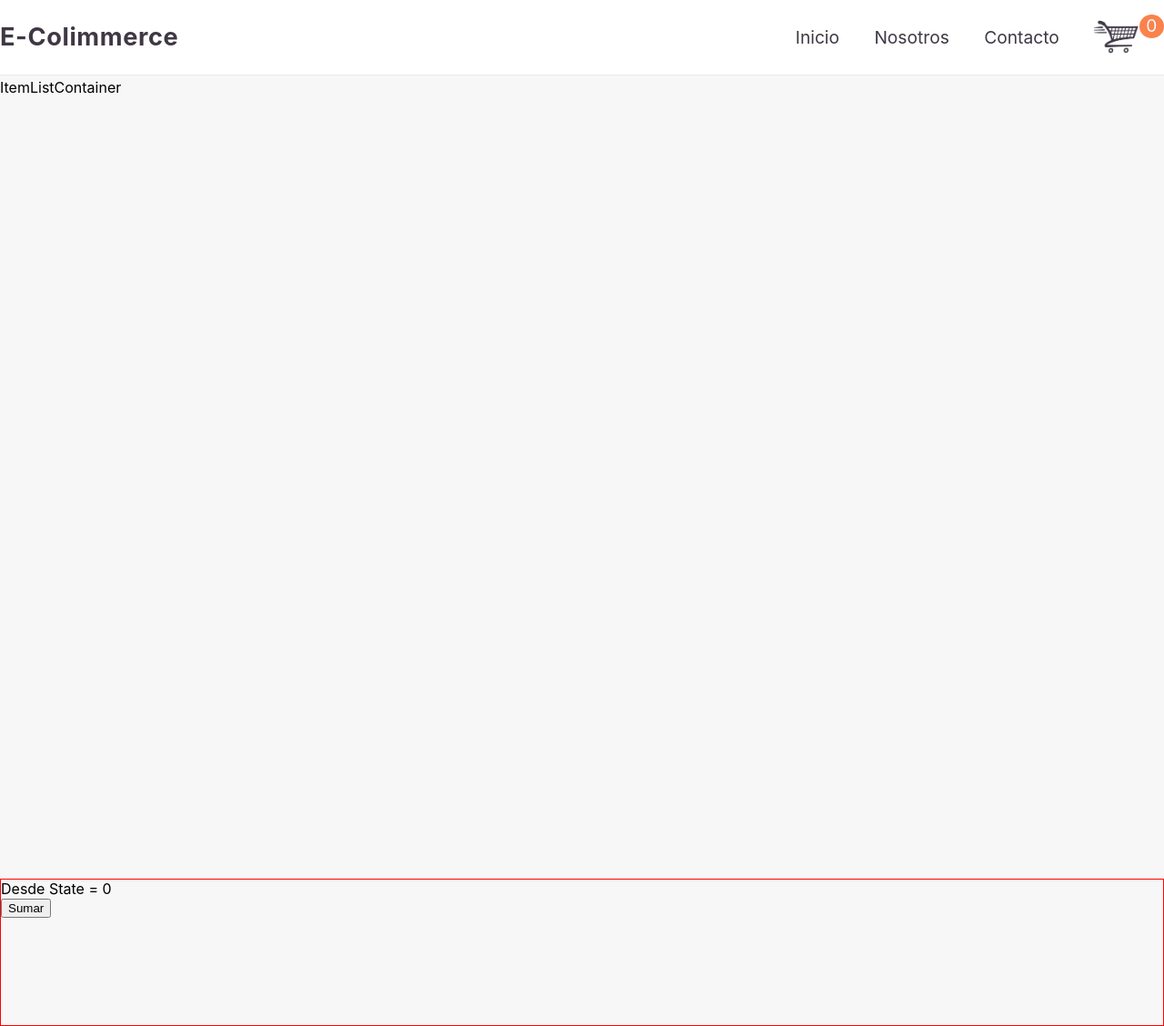
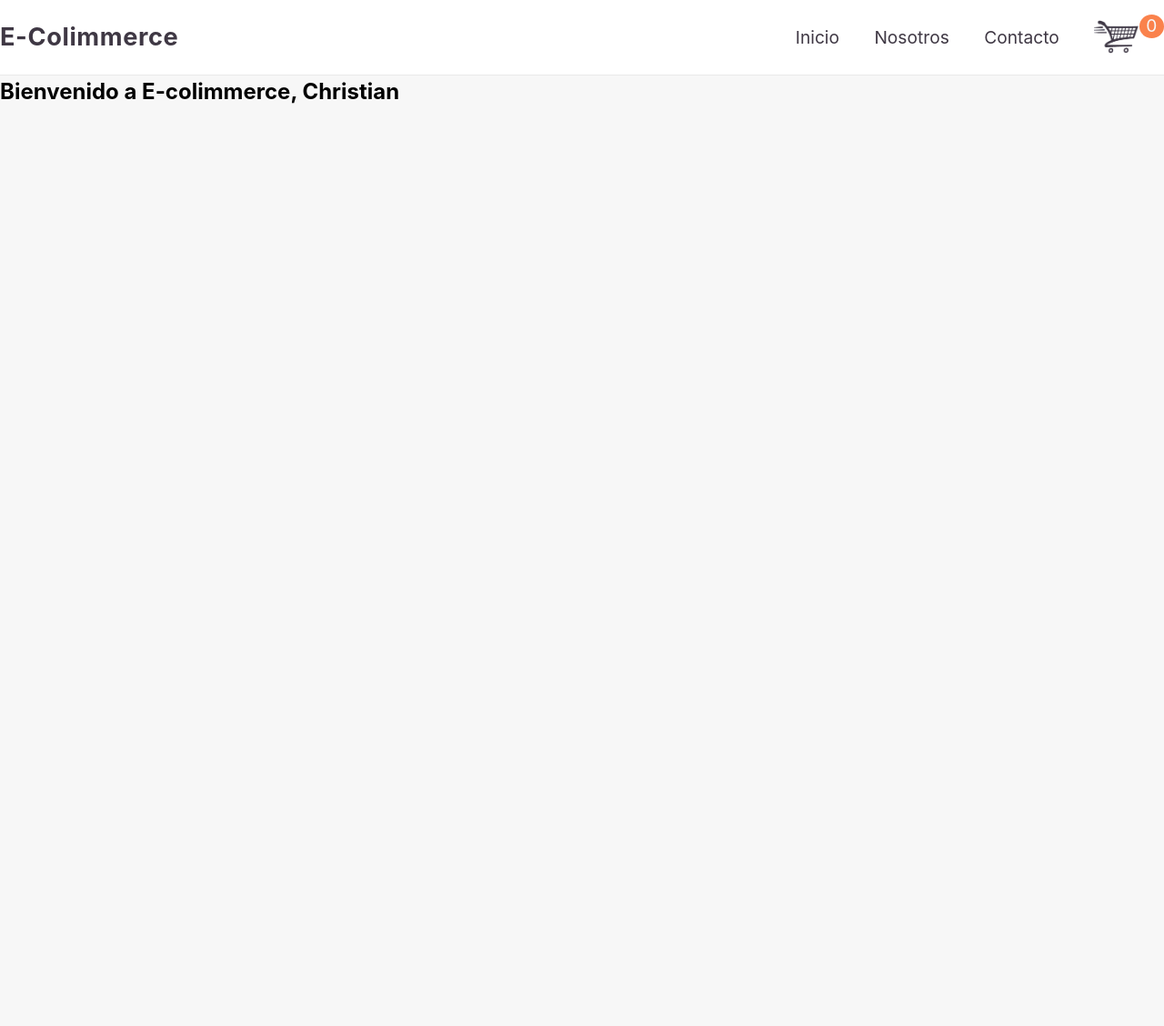
Before and after one commit to coliTNE/E-Commerce-React, a React (Create React App) app: page / in a window 1280 px wide. Shown: the whole page at 91% size. After the commit the page ends 966 px from the top, so only its background shows below. Built offline with nearby package versions, Linux system fonts and the light colour scheme.

Commit message:
prop greeting and a new dynamic navbar

```diff
--- a/src/App.js
+++ b/src/App.js
@@ -1,13 +1,12 @@
 import ItemListContainer from './components/ItemListContainer';
 import NavBar from './components/NavBar';
-import Test from './components/Test';
 
 function App() {
   return (
     <>
       <header><NavBar /></header>
-      <main><ItemListContainer /></main>
-      <footer><Test stock={10}/></footer>
+      <main><ItemListContainer greeting={'Bienvenido a E-colimmerce'} name={'Christian'} /></main>
+      <footer></footer>
     </>
   );
 }
--- a/src/components/ItemListContainer.jsx
+++ b/src/components/ItemListContainer.jsx
@@ -1,7 +1,7 @@
 import React from 'react'
 
-export default function ItemListContainer() {
+export default function ItemListContainer({greeting, name}) {
   return (
-    <div>ItemListContainer</div>
+    <h2>{greeting}, {name}</h2>
   )
 }
--- a/src/components/Test.jsx
+++ /dev/null
@@ -1,24 +0,0 @@
-import React, { useState } from "react";
-
-export default function Test({ stock }) {
-  const [x, setX] = useState(0);
-  const aviableStock = () => {
-    if (x < stock) {
-      setX(x + 1);
-    }
-  };
-
-  return (
-    <div style={{ border: "1px solid red", height: "20vh" }}>
-      Desde State = {x}
-      <br />
-      <button
-        onClick={() => {
-          aviableStock();
-        }}
-      >
-        Sumar
-      </button>
-    </div>
-  );
-}
```
